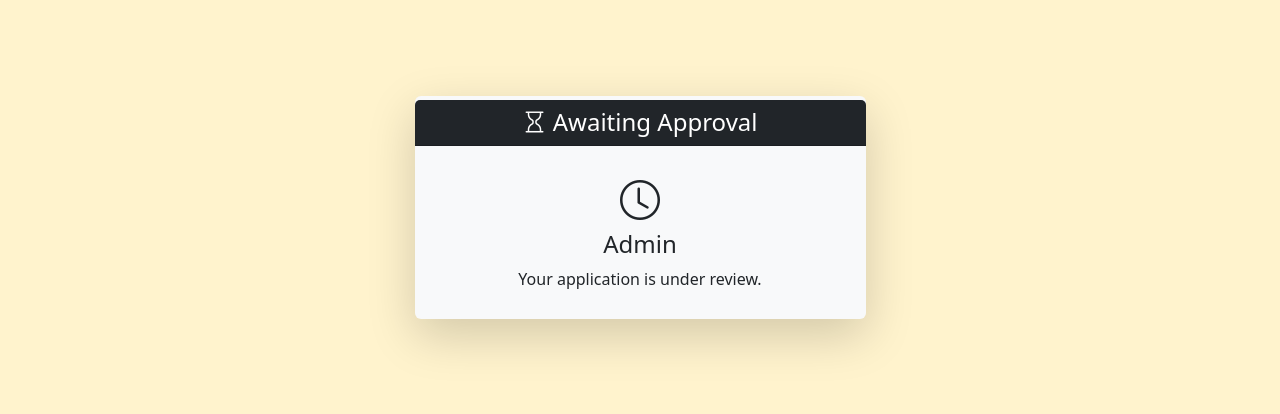
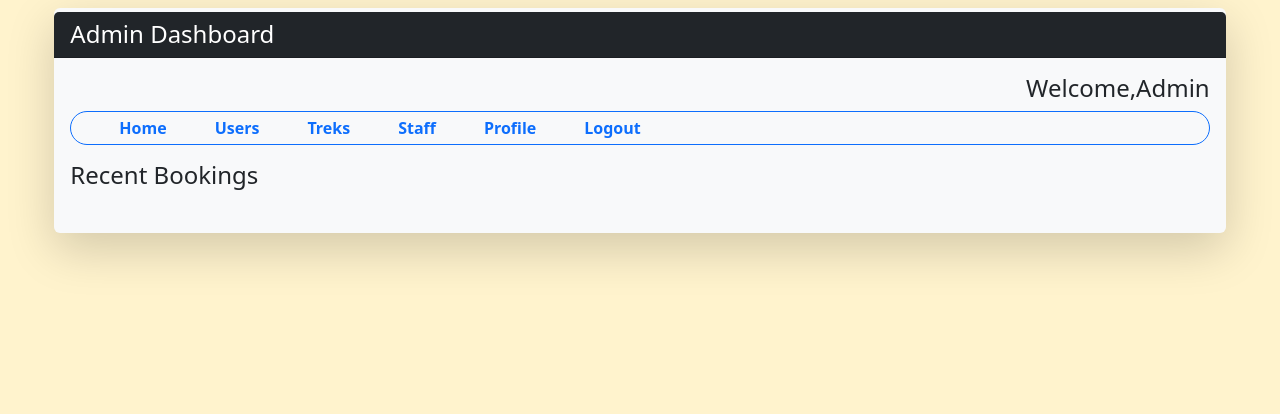
Before and after one commit to 24f2004550/Trek-management-project, a Flask app: page /admin in a window 1280 px wide. Shown: the top 414 px of the page. Run offline with Flask 3, Linux system fonts and the light colour scheme.

Commit message:
MILESTONE 1 COMPLETED

```diff
--- a/app.py
+++ b/app.py
@@ -7,7 +7,7 @@ from datetime import timedelta
 current_dir=os.path.abspath(os.path.dirname(__file__))
 
 app=Flask(__name__)
-app.config['SQLALCHEMY_DATABASE_URI'] = "sqlite:///" + os.path.join(current_dir, "database.sqlite3.db")
+app.config['SQLALCHEMY_DATABASE_URI'] = "sqlite:///" + os.path.join(current_dir, "databasee.sqlite3.db")
 db.init_app(app)
 app.app_context().push()
 
--- a/controllers.py
+++ b/controllers.py
@@ -74,6 +74,30 @@ def register_user(role):
 def admin_dashboard():
     return render_template("admin_dashboard.html")
 
+@bp.route("/users")
+def users():
+    return "Users"
+
+@bp.route("/treks")
+def treks():
+    return "treks"
+
+@bp.route("/staff")
+def staff():
+    return "staff"
+
+@bp.route("/profile")
+def profile():
+    return "admin profile"
+
+@bp.route("/bookings")
+def bookings():
+    return "bookings"
+
+@bp.route("/logout")
+def logout():
+    return "logout"
+
 @bp.route("/user/<int:id>")
 def user_dashboard(id):
     return render_template("user_dashboard.html",id=id)
--- a/models.py
+++ b/models.py
@@ -1,8 +1,9 @@
 from extensions import db
 from datetime import date,time
+from  flask_login import UserMixin
 
 
-class User(db.Model):
+class User(UserMixin,db.Model):
     __tablename__='user'
     user_id =db.Column(db.Integer,primary_key=True,autoincrement=True)
     user_name=db.Column(db.String)
@@ -18,7 +19,8 @@ class User(db.Model):
     treks=db.relationship("Staff",back_populates="user")
     bookings=db.relationship("Booking",back_populates="user")
 
-#this treks here i.e usser.trek give list of objects of staff class where usser is object of above User class
+    def get_user_id(self):
+        return(str(self.user_id))
 
 class Trek(db.Model):
     __tablename__='trek'
--- a/templates/admin_dashboard.html
+++ b/templates/admin_dashboard.html
@@ -1,29 +1,47 @@
 <!DOCTYPE html>
 <html>
 	<head>
-		<title>Loginn</title>
+		<title>Admin Dashboard</title>
 		<link href="https://cdn.jsdelivr.net/npm/bootstrap@5.3.7/dist/css/bootstrap.min.css" rel="stylesheet">
     		<link href="https://cdn.jsdelivr.net/npm/bootstrap-icons@1.11.3/font/bootstrap-icons.css" rel="stylesheet">
 		<link rel="stylesheet"href="https://cdnjs.cloudflare.com/ajax/libs/font-awesome/6.7.2/css/all.min.css">
-
+		<style>
+		</style>
 	</head>
-	<body class="bg-warning-subtle">
-	<div class="container py-5">
-		<div class="row justify-content-center py-5">
-		<div class="col-md-6 col-lg-5">
+	<body class="bg-warning-subtle px-0">
+	<div class="container-fluid py-2 px-0">
+		<div class="row justify-content-center">
+		<div class="col-md-10 col-lg-11">
 			<div class="card shadow-lg border-0 bg-light py-1">
-				<div class="card-header bg-dark text-white text-center">
+				<div class="card-header bg-dark text-white">
 					<h4 class="mb-0">
-						<i class="bi bi-hourglass"></i>
-								 Awaiting Approval
+								 Admin Dashboard
 					</h4>
 				</div>
-				<div class="card-body p-4 text-center">
-					<i class="bi bi-clock fs-1"></i>
-					<h4>
-						Admin
+				<div class="card-body">
+				<nav class>
+					<h4 class="text-end">
+						Welcome,Admin
 					</h4>
-						Your application is under review.
+					<span class="d-flex gap-5 py-1 px-5 border-primary border rounded-pill">
+
+						<a href="/admin" class="nav-link text-primary fw-semibold">Home</a>
+
+						<a href="/users" class="nav-link text-primary fw-semibold">Users</a>
+
+						<a href="/treks" class="nav-link text-primary fw-semibold">Treks</a>
+
+						<a href="/staff" class="nav-link text-primary fw-semibold">Staff</a>
+
+						<a href="/profile" class="nav-link text-primary fw-semibold">Profile</a>
+
+						<a href="/logout" class="nav-link text-primary fw-semibold">Logout</a>
+
+					</span>
+				</nav>
+				<div class="py-3">
+				<h4>Recent Bookings</h4>
+				</div>
 				</div>
 			</div>
 		</div>
--- a/templates/login.html
+++ b/templates/login.html
@@ -1,7 +1,7 @@
 <!DOCTYPE html>
 <html>
 	<head>
-		<title>Login</title>
+		<title>Loginn</title>
 		<link href="https://cdn.jsdelivr.net/npm/bootstrap@5.3.7/dist/css/bootstrap.min.css" rel="stylesheet">
     		<link href="https://cdn.jsdelivr.net/npm/bootstrap-icons@1.11.3/font/bootstrap-icons.css" rel="stylesheet">
 		<link rel="stylesheet"href="https://cdnjs.cloudflare.com/ajax/libs/font-awesome/6.7.2/css/all.min.css">
--- a/templates/pending_approval.html
+++ b/templates/pending_approval.html
@@ -1,7 +1,7 @@
 <!DOCTYPE html>
 <html>
 	<head>
-		<title>Approval Pending</title>
+		<title>Approval Pendingg</title>
 		<link href="https://cdn.jsdelivr.net/npm/bootstrap@5.3.7/dist/css/bootstrap.min.css" rel="stylesheet">
     		<link href="https://cdn.jsdelivr.net/npm/bootstrap-icons@1.11.3/font/bootstrap-icons.css" rel="stylesheet">
 		<link rel="stylesheet"href="https://cdnjs.cloudflare.com/ajax/libs/font-awesome/6.7.2/css/all.min.css">
--- a/templates/register.html
+++ b/templates/register.html
@@ -1,7 +1,7 @@
 <!DOCTYPE html>
 <html>
 	<head>
-		<title>Register</title>
+		<title>Loginn</title>
 		<link href="https://cdn.jsdelivr.net/npm/bootstrap@5.3.7/dist/css/bootstrap.min.css" rel="stylesheet">
     		<link href="https://cdn.jsdelivr.net/npm/bootstrap-icons@1.11.3/font/bootstrap-icons.css" rel="stylesheet">
 		<link rel="stylesheet"href="https://cdnjs.cloudflare.com/ajax/libs/font-awesome/6.7.2/css/all.min.css">
```
